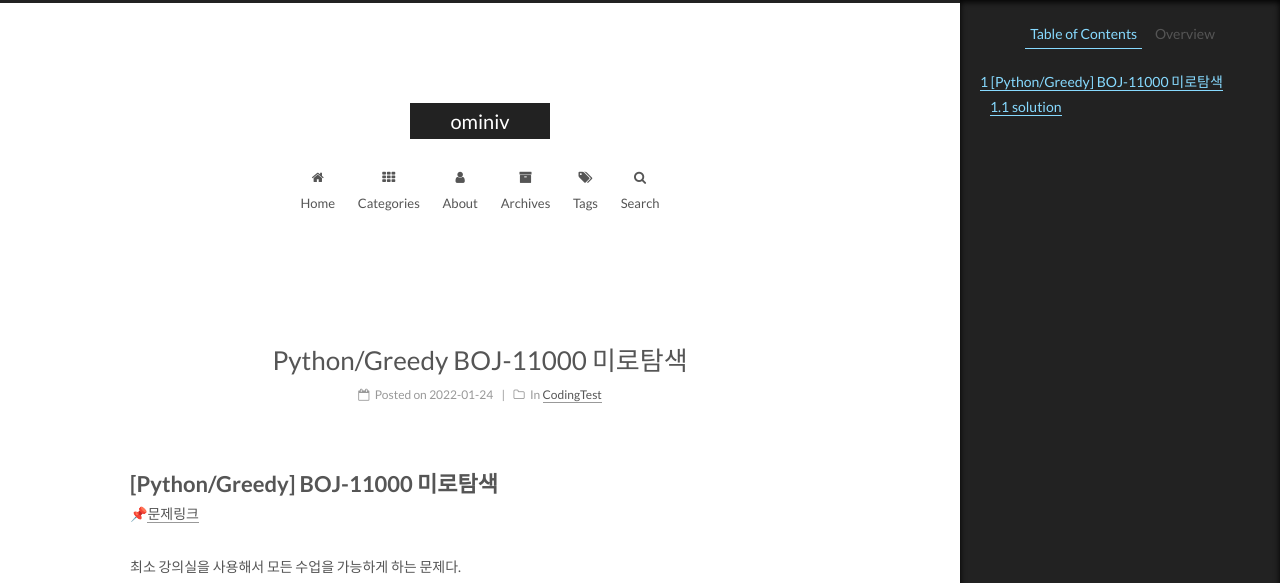
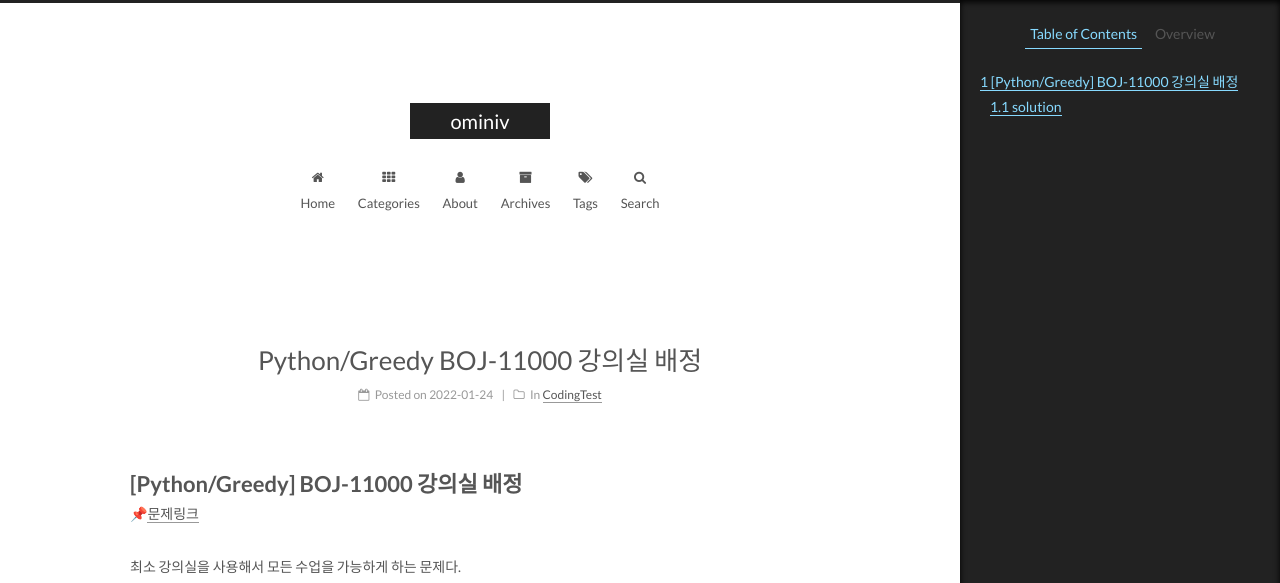
Before and after one commit to ominiv/ominiv.github.io, a Jekyll site: the page built from _posts/2022-01-24-CodingTest-BOJ-11000.md, in a window 1280 px wide. Shown: the top 583 px of the page. Built offline with Jekyll 4.4.1, drawn with Linux system fonts in a browser that asks for light colours.

Commit message:
+ CodingTest

```diff
--- a/_posts/2022-01-24-CodingTest-BOJ-11000.md
+++ b/_posts/2022-01-24-CodingTest-BOJ-11000.md
@@ -1,5 +1,5 @@
 ---
-title: Python/Greedy BOJ-11000 미로탐색
+title: Python/Greedy BOJ-11000 강의실 배정
 date: 2022-01-24 00:00:01
 categories:
 - CodingTest
@@ -8,7 +8,7 @@ tags:
 - Heapq
 ---
 
-# [Python/Greedy] BOJ-11000 미로탐색
+# [Python/Greedy] BOJ-11000 강의실 배정
 
 📌[문제링크 ](https://www.acmicpc.net/problem/11000)
 
```
